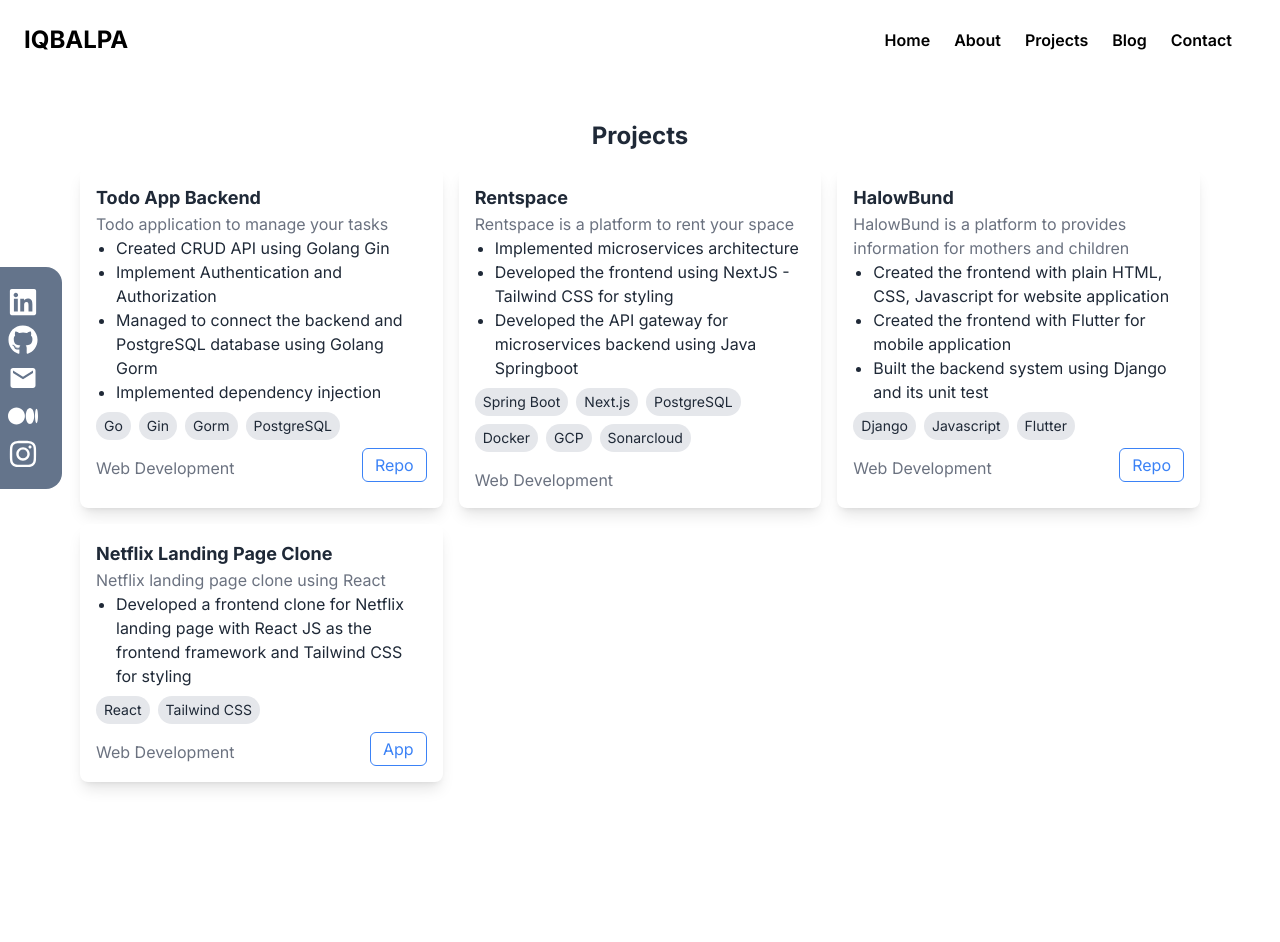
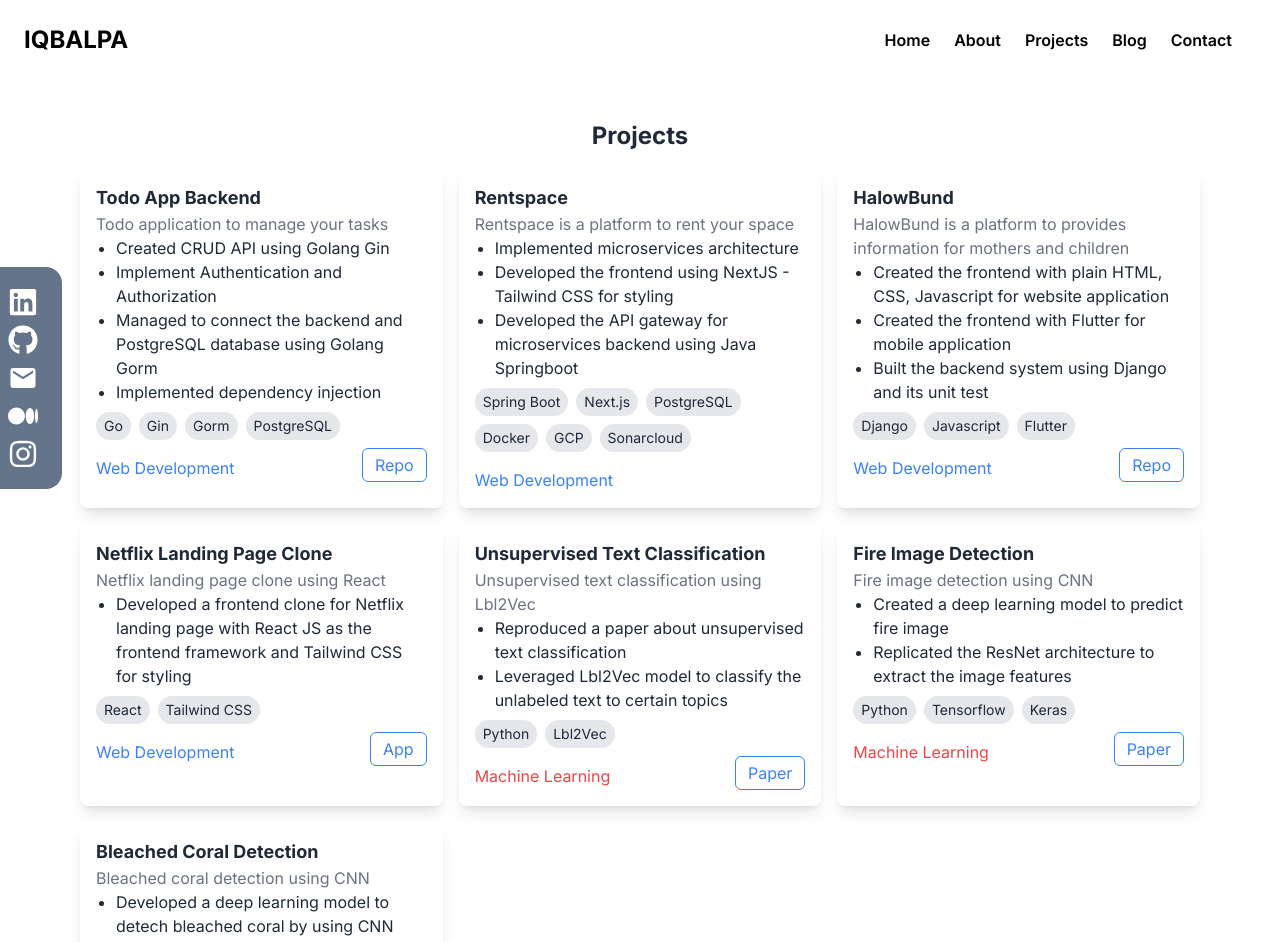
Before and after one commit to iqbalpa/personal-web, a Next.js app: page /projects in a window 1280 px wide. Shown: the top 942 px of the page. Before the commit the page ends 822 px from the top, so only its background shows below. Built offline with nearby package versions, Linux system fonts and the light colour scheme.

Commit message:
chore(project): update projects list

```diff
--- a/package.json
+++ b/package.json
@@ -11,6 +11,7 @@
   "dependencies": {
     "@prisma/client": "^5.11.0",
     "@reduxjs/toolkit": "^2.2.1",
+    "clsx": "^2.1.0",
     "daisyui": "^4.7.3",
     "framer-motion": "^11.0.14",
     "next": "14.1.3",
--- a/src/components/projectItem/ProjectItem.tsx
+++ b/src/components/projectItem/ProjectItem.tsx
@@ -1,6 +1,7 @@
 import React from "react";
 import Link from "next/link";
 import Image from "next/image";
+import clsx from "clsx";
 import { ProjectItemProps } from "@/constant/type";
 
 const ProjectItem: React.FC<ProjectItemProps> = ({
@@ -34,7 +35,15 @@ const ProjectItem: React.FC<ProjectItemProps> = ({
 				))}
 			</div>
 			<div className="flex justify-between">
-				<p className="text-gray-500 mt-2">{category}</p>
+				<p
+					className={clsx("mt-2", {
+						"text-blue-500": category === "Web Development",
+						"text-red-500": category === "Machine Learning",
+						"text-gray-500": category !== "Web Development" && category !== "Machine Learning",
+					})}
+				>
+					{category}
+				</p>
 				<div className="flex flex-row">
 					{appLink && (
 						<Link href={appLink} target="_blank">
--- a/src/constant/constant.ts
+++ b/src/constant/constant.ts
@@ -123,4 +123,37 @@ export const projectItems: ProjectItemProps[] = [
 		],
 		appLink: "https://netflix-clone-iqbalpa.vercel.app/",
 	},
+	{
+		title: "Unsupervised Text Classification",
+		description: "Unsupervised text classification using Lbl2Vec",
+		techStacks: ["Python", "Lbl2Vec"],
+		category: "Machine Learning",
+		implementation: [
+			"Reproduced a paper about unsupervised text classification",
+			"Leveraged Lbl2Vec model to classify the unlabeled text to certain topics",
+		],
+		paperLink: "xxx",
+	},
+	{
+		title: "Fire Image Detection",
+		description: "Fire image detection using CNN",
+		techStacks: ["Python", "Tensorflow", "Keras"],
+		category: "Machine Learning",
+		implementation: [
+			"Created a deep learning model to predict fire image",
+			"Replicated the ResNet architecture to extract the image features",
+		],
+		paperLink: "xxx",
+	},
+	{
+		title: "Bleached Coral Detection",
+		description: "Bleached coral detection using CNN",
+		techStacks: ["Python", "Tensorflow", "Keras"],
+		category: "Machine Learning",
+		implementation: [
+			"Developed a deep learning model to detech bleached coral by using CNN",
+			"Used Grad-CAM to enhance the model reliability",
+		],
+		paperLink: "xxx",
+	},
 ];
```
Also changed, not shown: 1 other file (tests, documents, lock files or other folders).
